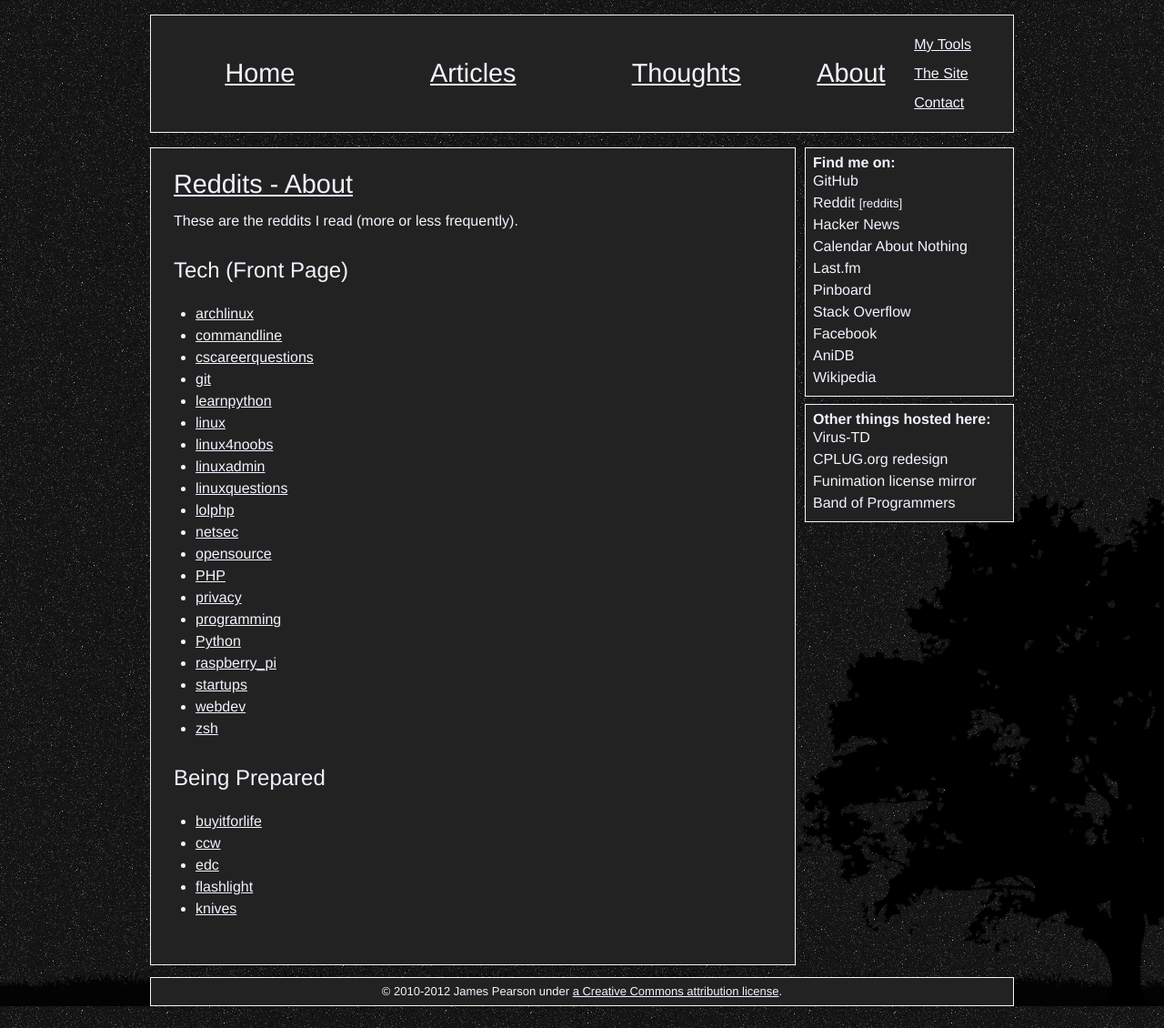
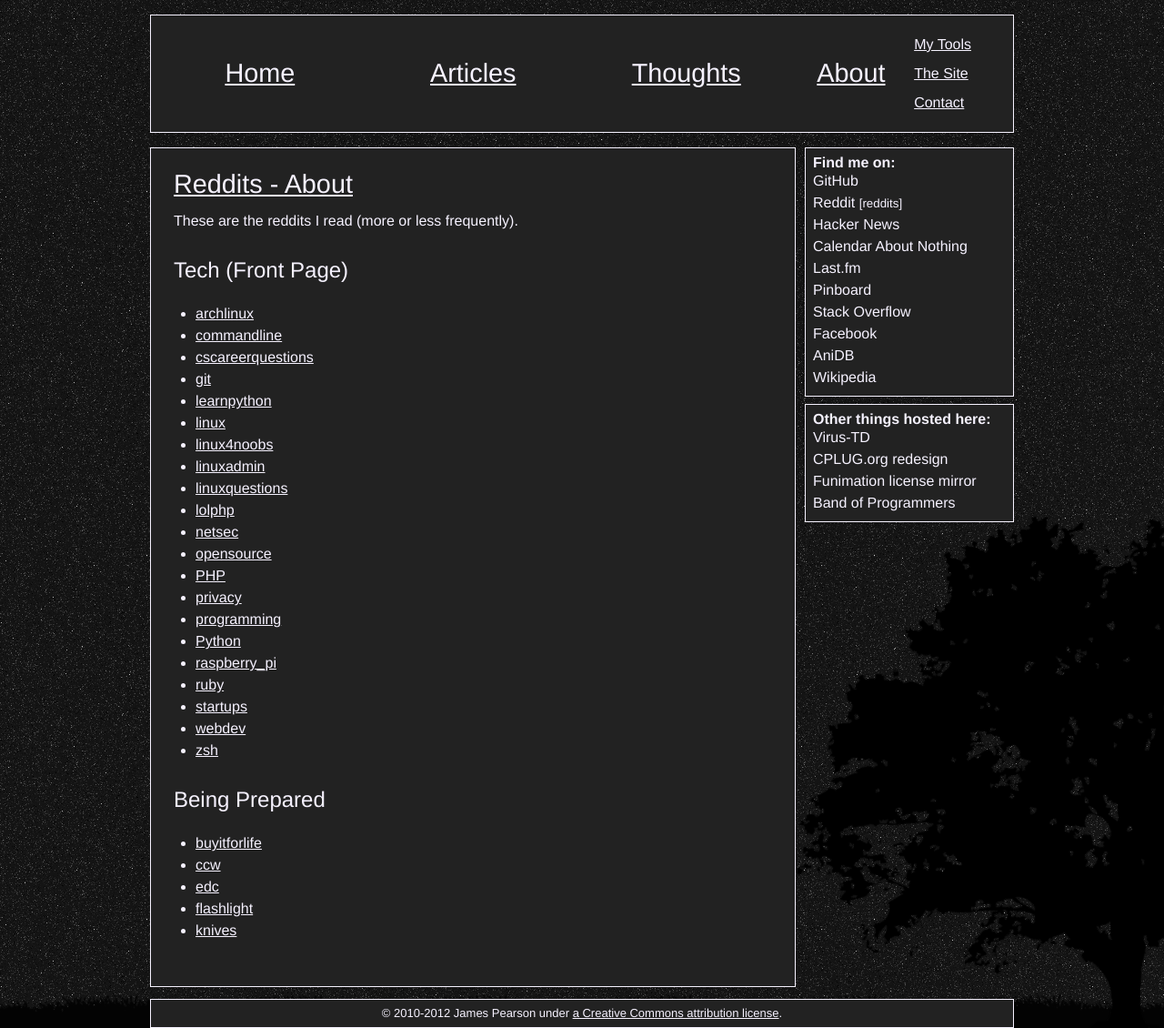
Before and after one commit to xiongchiamiov/xiongchiamiov.github.com, a Jekyll site: the page built from about/reddits.md, in a window 1280 px wide. Shown: the whole page at 91% size. Built offline with Jekyll 4.4.1, drawn with Linux system fonts in a browser that asks for light colours; Markdown is read by kramdown in place of the engine named in the settings; comment, search, counter and statistics services are not loaded.

Commit message:
add ruby to list of reddits

```diff
--- a/about/reddits.md
+++ b/about/reddits.md
@@ -24,6 +24,7 @@ These are the reddits I read (more or less frequently).
 * [programming](http://reddit.com/r/programming)
 * [Python](http://reddit.com/r/Python)
 * [raspberry_pi](http://reddit.com/r/raspberry_pi)
+* [ruby](http://reddit.com/r/ruby)
 * [startups](http://reddit.com/r/startups)
 * [webdev](http://reddit.com/r/webdev)
 * [zsh](http://reddit.com/r/zsh)
```
